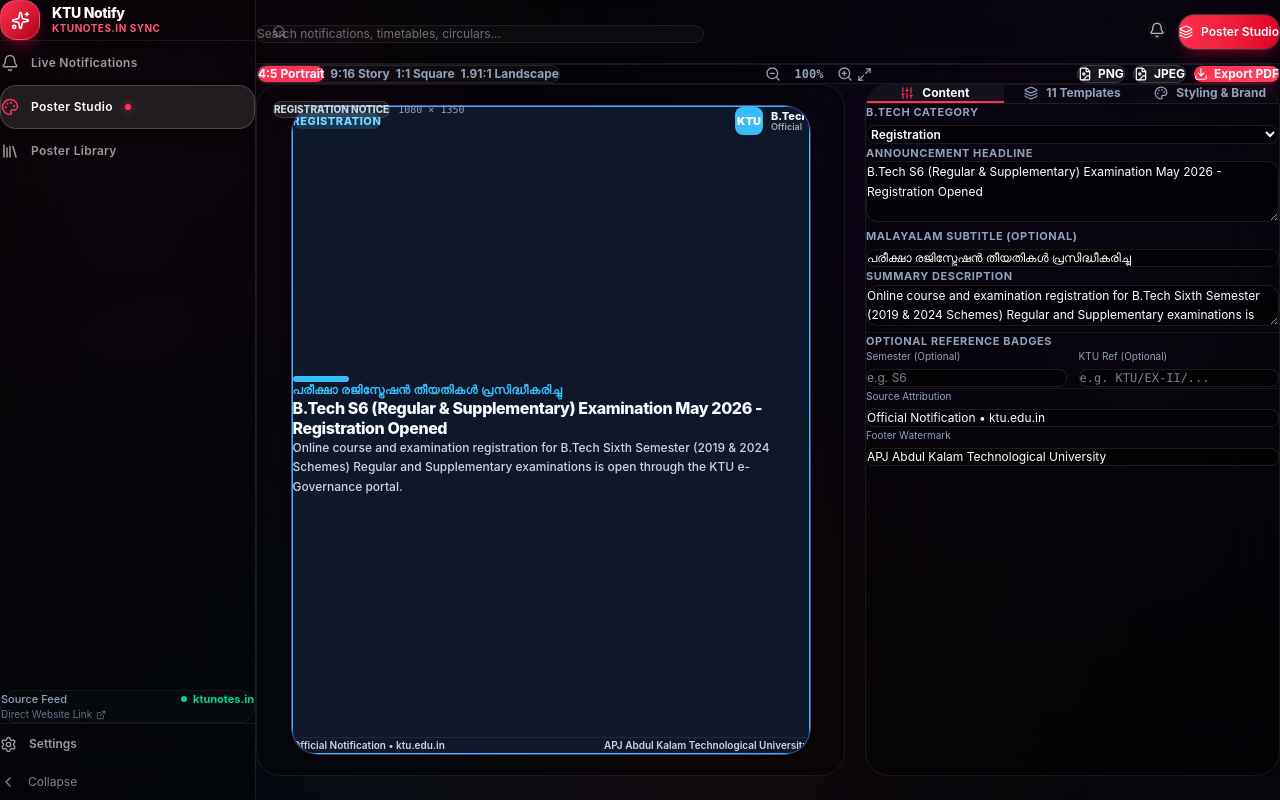
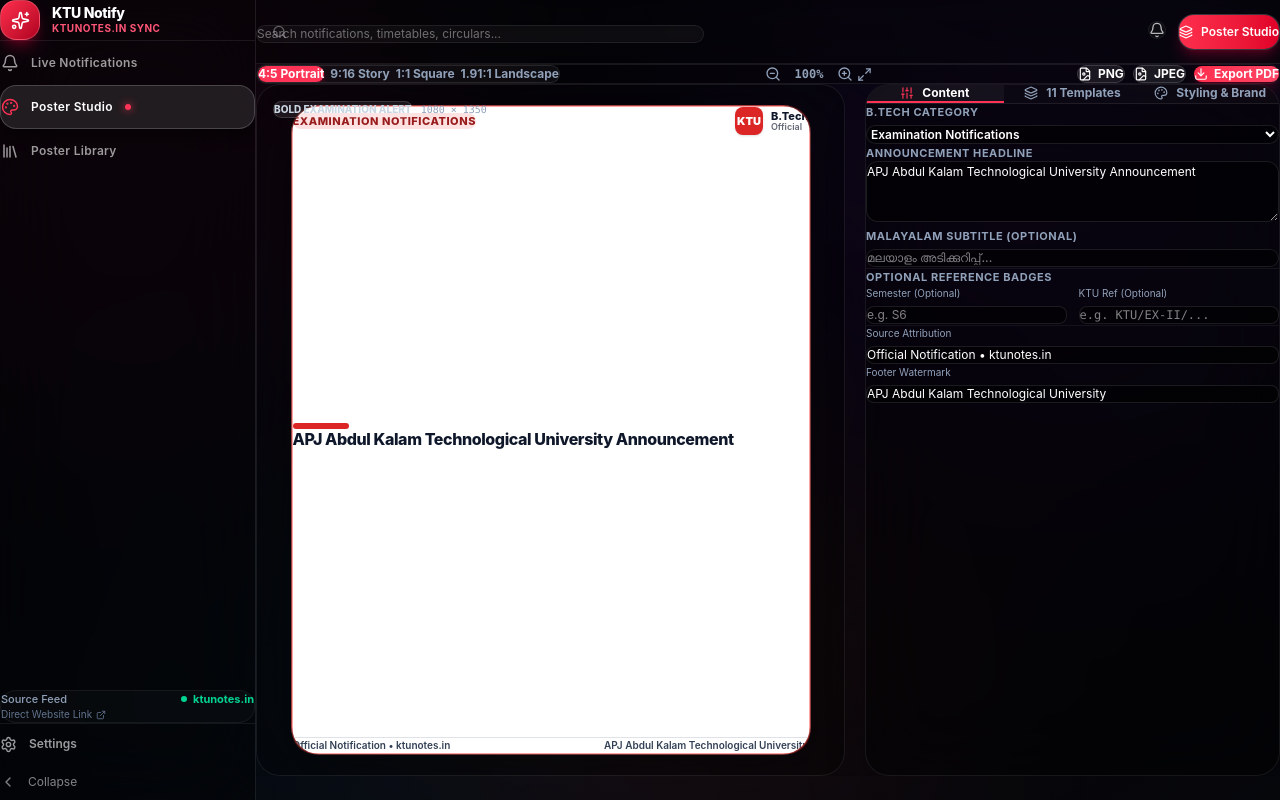
Before and after one commit to abhixxshek/ktunoti, a Next.js app: page /dashboard/studio in a window 1280 px wide. Built offline with nearby package versions, Linux system fonts and the light colour scheme.

Commit message:
summary fix

```diff
--- a/src/app/dashboard/studio/page.tsx
+++ b/src/app/dashboard/studio/page.tsx
@@ -39,43 +39,75 @@ import {
 import { renderPosterToDataUrl } from "@/utils/canvas-exporter"
 import { PosterCanvasPreview } from "@/components/studio/PosterCanvasPreview"
 
+function resolveKtuCategoryAndTemplate(
+  rawCat?: string | null,
+  title?: string | null
+): { category: BTechCategory; templateId: string } {
+  const catLower = (rawCat || "").toLowerCase()
+  const titleLower = (title || "").toLowerCase()
+
+  if (titleLower.includes("timetable") || titleLower.includes("time table")) {
+    return { category: "Time Table", templateId: "examination-timetable" }
+  }
+  if (titleLower.includes("revaluation") || titleLower.includes("answer script")) {
+    return { category: "Revaluation", templateId: "important-notification" }
+  }
+  if (titleLower.includes("result") || catLower.includes("result")) {
+    return { category: "Examination Results", templateId: "results-announcement" }
+  }
+  if (titleLower.includes("registration") || catLower.includes("registration")) {
+    return { category: "Registration", templateId: "registration-reminder" }
+  }
+  if (titleLower.includes("circular") || catLower.includes("circular")) {
+    return { category: "Circulars", templateId: "academic-circular" }
+  }
+  if (titleLower.includes("calendar") || catLower.includes("calendar")) {
+    return { category: "Academic Calendar", templateId: "minimal-academic" }
+  }
+  if (titleLower.includes("fee") || catLower.includes("fee")) {
+    return { category: "Fee Notifications", templateId: "corporate-blue" }
+  }
+  if (catLower.includes("academic") || catLower.includes("admission")) {
+    return { category: "Academic Notifications", templateId: "minimal-academic" }
+  }
+
+  return { category: "Examination Notifications", templateId: "bold-exam-alert" }
+}
+
 function PosterStudioInner() {
   const searchParams = useSearchParams()
 
-  const initialCat = (searchParams.get("category") as BTechCategory) || "Registration"
-  const initialTplId =
-    searchParams.get("template") ||
-    CATEGORY_TEMPLATE_MAP[initialCat] ||
-    "registration-reminder"
+  const paramTitle = searchParams.get("title") || ""
+  const paramCat = searchParams.get("category")
+  const paramSem = searchParams.get("semester") || ""
+  const paramRef = searchParams.get("ref") || ""
+  const paramMalayalam = searchParams.get("malayalam") || ""
+
+  const resolved = resolveKtuCategoryAndTemplate(paramCat, paramTitle)
 
   const [selectedFormat, setSelectedFormat] =
     useState<PosterFormatKey>("instagram_portrait")
-  const [selectedTemplateId, setSelectedTemplateId] =
-    useState<string>(initialTplId)
+  const [selectedTemplateId, setSelectedTemplateId] = useState<string>(
+    searchParams.get("template") || resolved.templateId
+  )
   const [zoom, setZoom] = useState<number>(1)
   const [activeTab, setActiveTab] = useState<"content" | "templates" | "styling">("content")
   const [isExporting, setIsExporting] = useState<boolean>(false)
   const [exportNotice, setExportNotice] = useState<string | null>(null)
 
-  // Design state
+  // Design state initialized from URL query parameters
   const [design, setDesign] = useState<PosterDesignState>({
-    title:
-      searchParams.get("title") ||
-      "B.Tech S6 (Regular & Supplementary) Examination May 2026 - Registration Opened",
-    malayalamSubtitle:
-      searchParams.get("malayalam") ||
-      "പരീക്ഷാ രജിസ്ട്രേഷൻ തീയതികൾ പ്രസിദ്ധീകരിച്ചു",
-    description:
-      searchParams.get("desc") ||
-      "Online course and examination registration for B.Tech Sixth Semester (2019 & 2024 Schemes) Regular and Supplementary examinations is open through the KTU e-Governance portal.",
-    category: initialCat,
+    title: paramTitle || "APJ Abdul Kalam Technological University Announcement",
+    malayalamSubtitle: paramMalayalam,
+    description: "",
+    category: resolved.category,
     importantDate: "",
     deadline: "",
     examDate: "",
-    semester: searchParams.get("semester") || "",
+    semester: paramSem,
     academicYear: "",
-    officialReference: searchParams.get("ref") || "",
-    sourceText: "Official Notification • ktu.edu.in",
+    officialReference: paramRef,
+    sourceText: "Official Notification • ktunotes.in",
     footerText: "APJ Abdul Kalam Technological University",
     fontSizeScale: 1.0,
     textAlign: "left",
@@ -84,6 +116,26 @@ function PosterStudioInner() {
     customBackgroundImage: null,
     logoPlacement: "top-right",
   })
+
+  // Sync state whenever URL searchParams change
+  useEffect(() => {
+    const currentTitle = searchParams.get("title")
+    if (currentTitle) {
+      const { category, templateId } = resolveKtuCategoryAndTemplate(
+        searchParams.get("category"),
+        currentTitle
+      )
+      setDesign((prev) => ({
+        ...prev,
+        title: currentTitle,
+        category: category,
+        semester: searchParams.get("semester") || "",
+        officialReference: searchParams.get("ref") || "",
+        malayalamSubtitle: searchParams.get("malayalam") || "",
+      }))
+      setSelectedTemplateId(searchParams.get("template") || templateId)
+    }
+  }, [searchParams])
 
   // Selected template object
   const currentTemplate =
@@ -407,22 +459,6 @@ function PosterStudioInner() {
                   />
                 </div>
 
-                {/* Extracted Description */}
-                <div>
-                  <label className="block text-[11px] font-bold uppercase tracking-wider text-slate-400 mb-1.5">
-                    Summary Description
-                  </label>
-                  <textarea
-                    rows={2}
-                    value={design.description}
-                    onChange={(e) =>
-                      setDesign((d) => ({ ...d, description: e.target.value }))
-                    }
-                    className="w-full px-3.5 py-2 rounded-xl bg-black/60 border border-white/10 text-white text-xs leading-relaxed focus:outline-none focus:border-[#FF3355]"
-                    placeholder="Brief summary..."
-                  />
-                </div>
-
                 {/* Optional Metadata Badges */}
                 <div className="pt-3 border-t border-white/[0.06] space-y-3">
                   <span className="block text-[11px] font-bold uppercase tracking-wider text-slate-400">
--- a/src/components/studio/PosterCanvasPreview.tsx
+++ b/src/components/studio/PosterCanvasPreview.tsx
@@ -127,15 +127,6 @@ export const PosterCanvasPreview: React.FC<PosterCanvasPreviewProps> = ({
             {design.title}
           </h2>
 
-          {design.description && design.description.trim() && (
-            <p
-              style={{ color: template.secondaryText }}
-              className="text-xs leading-relaxed line-clamp-3 font-medium"
-            >
-              {design.description}
-            </p>
-          )}
-
           {/* Fact-Only Metadata Pills */}
           {activePills.length > 0 && (
             <div
--- a/src/utils/canvas-exporter.ts
+++ b/src/utils/canvas-exporter.ts
@@ -158,25 +158,6 @@ export async function renderPosterToDataUrl(params: {
     cursorY += titleFontSize * 1.25
   }
 
-  // 6. Extracted Description
-  if (design.description.trim()) {
-    cursorY += 12
-    const descSize = formatKey === "landscape" ? 21 : 26
-    ctx.fillStyle = template.secondaryText
-    ctx.font = `500 ${descSize}px Inter, 'Noto Sans Malayalam', sans-serif`
-    const maxDescLines = formatKey === "landscape" ? 2 : 4
-    const descLines = wrapCanvasText(
-      ctx,
-      design.description,
-      maxTextW,
-      maxDescLines
-    )
-    for (const dl of descLines) {
-      ctx.fillText(dl, alignX, cursorY)
-      cursorY += descSize * 1.45
-    }
-  }
-
   // 7. Fact-Only Metadata Grid
   ctx.textAlign = "left"
   const pills: Array<{ label: string; value: string }> = []
```
